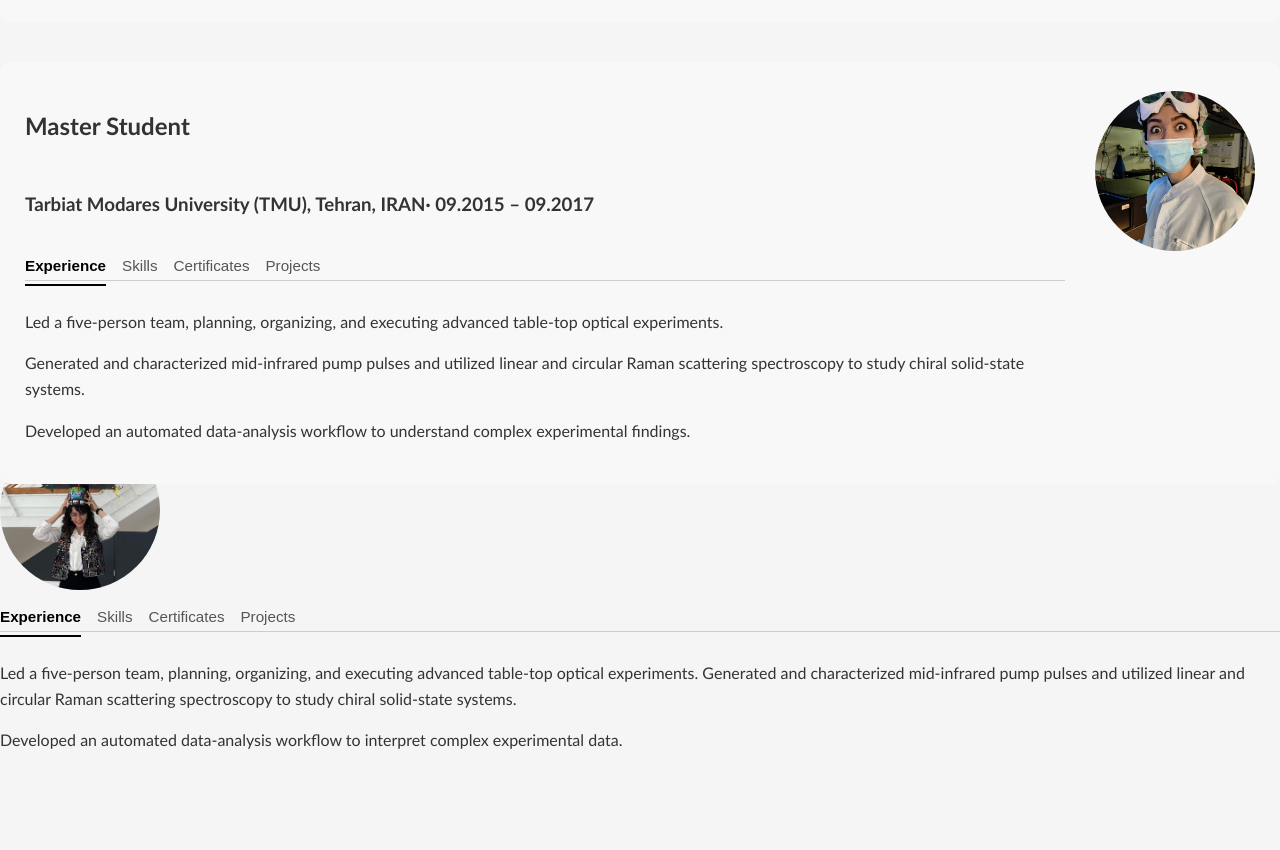
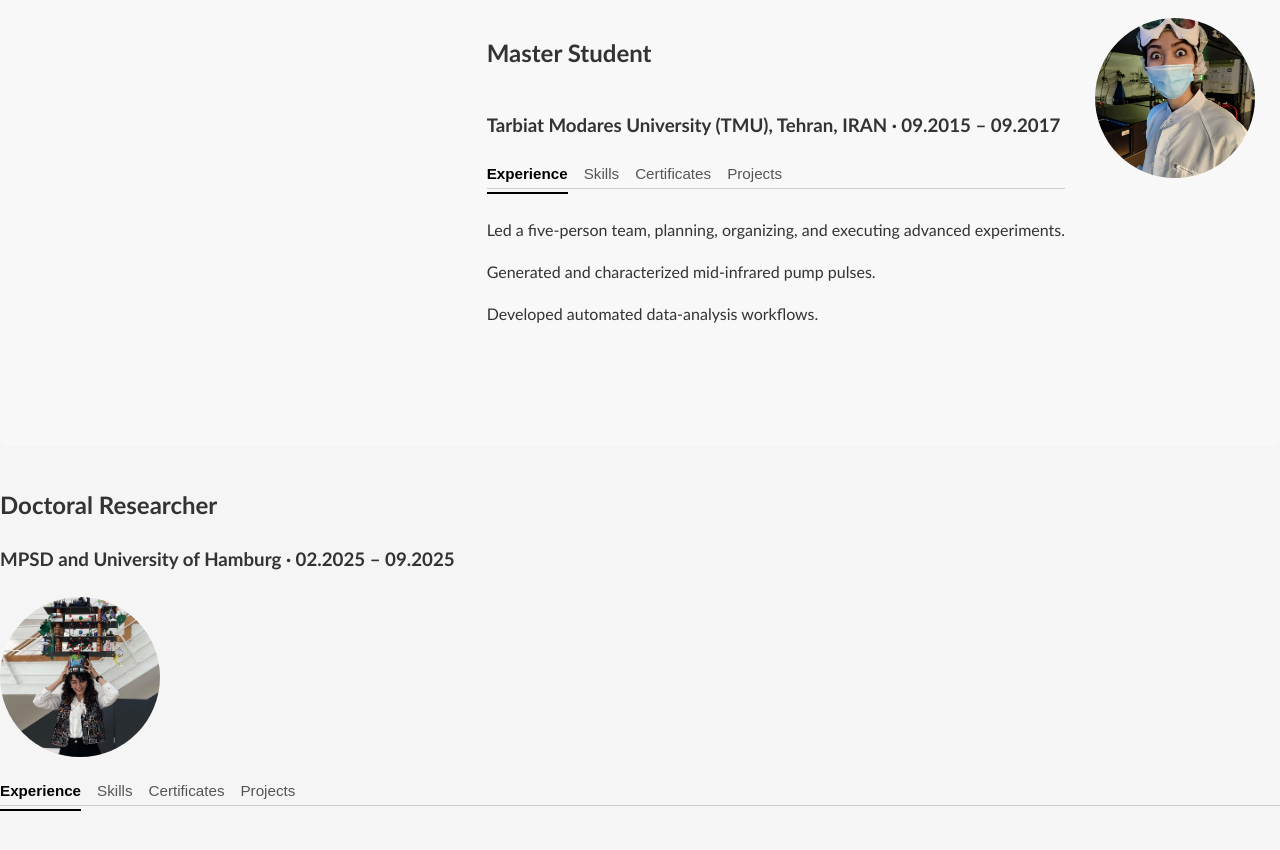
Before and after one commit to Niloo1370/Niloo1370.github.io, a plain HTML site: page index.html in a window 1280 px wide. Shown: the part 1240-2090 px from the top of the page. Drawn offline with Linux system fonts and the light colour scheme.

Commit message:
Make the Navbar anchored and keep the content right

```diff
--- a/index.html
+++ b/index.html
@@ -3,7 +3,7 @@
 <head>
     <meta charset="UTF-8">
     <title>Niloofar Taherian</title>
-    <link rel="stylesheet" href="style.css?v=29">
+    <link rel="stylesheet" href="style.css?v=30">
 </head>
 <body>
 <div style="text-align:right; margin:20px;">
@@ -119,17 +119,19 @@
 <div class="timeline-item postdoc">
     <div class="timeline-marker"></div>
 
-    <!-- Postdoc photo -->
+    <!-- Photo -->
     <img src="images/postdoc.jpg" alt="Postdoc photo" class="timeline-photo">
 
     <div class="timeline-content">
+
+        <!-- Title -->
         <div class="timeline-heading">
             <h2>Master Student</h2>
         </div>
 
-        <h3>Tarbiat Modares University (TMU), Tehran, IRAN· 09.2015 – 09.2017</h3>
+        <h3>Tarbiat Modares University (TMU), Tehran, IRAN · 09.2015 – 09.2017</h3>
 
-        <!-- Timeline local navigation -->
+        <!-- 🔒 FIXED NAVBAR (never moves) -->
         <div class="timeline-tabs">
             <button class="tab-btn active" data-tab="experience">Experience</button>
             <button class="tab-btn" data-tab="skills">Skills</button>
@@ -137,43 +139,38 @@
             <button class="tab-btn" data-tab="projects">Projects</button>
         </div>
 
+        <!-- 🔒 FIXED CONTENT WINDOW -->
+        <div class="tab-panel">
 
-        <!-- Experience -->
             <div class="tab-content active" data-content="experience">
-            <p>
-                Led a five-person team, planning, organizing, and executing advanced table-top optical
-                experiments.
-            </p>
-            <p>
-                Generated and characterized mid-infrared pump pulses and utilized linear
-                and circular Raman scattering spectroscopy to study chiral solid-state systems.
-            </p>
-            <p>
-                Developed an automated data-analysis workflow to understand complex experimental
-                findings.
-            </p>
+                <p>Led a five-person team, planning, organizing, and executing advanced experiments.</p>
+                <p>Generated and characterized mid-infrared pump pulses.</p>
+                <p>Developed automated data-analysis workflows.</p>
             </div>
 
-        <!-- Skills -->
             <div class="tab-content" data-content="skills">
                 <ul>
                     <li>Ultrafast laser spectroscopy</li>
-                <li>Raman scattering (linear & circular)</li>
-                <li>Chiral solid-state systems</li>
-                <li>Python-based data analysis & automation</li>
+                    <li>Raman scattering</li>
+                    <li>Python automation</li>
                 </ul>
             </div>
 
-        <!-- Certificates -->
             <div class="tab-content" data-content="certificates">
                 <ul>
-                <li>Laser Safety Training (Germany)</li>
-                <li>Advanced Cryogenics Workshop</li>
+                    <li>Laser Safety Training</li>
+                    <li>Cryogenics Workshop</li>
                 </ul>
+            </div>
+
+            <div class="tab-content" data-content="projects">
+                <p>Project descriptions go here.</p>
             </div>
 
         </div>
     </div>
+</div>
+
 
 
 
@@ -194,49 +191,8 @@
     </div>
 
     <div class="tab-panel">
-
-    <!-- Experience tab -->
-    <div class="tab-content active" data-content="experience">
-        <p>
-            Led a five-person team, planning, organizing, and executing advanced table-top optical
-            experiments. Generated and characterized mid-infrared pump pulses and utilized linear
-            and circular Raman scattering spectroscopy to study chiral solid-state systems.
-        </p>
-        <p>
-            Developed an automated data-analysis workflow to interpret complex experimental data.
-        </p>
+        <!-- tab-content here -->
     </div>
-
-    <!-- Skills tab -->
-    <div class="tab-content" data-content="skills">
-        <ul>
-            <li>Ultrafast laser spectroscopy</li>
-            <li>Raman scattering (linear & circular)</li>
-            <li>Python-based data analysis</li>
-            <li>Chiral solid-state systems</li>
-        </ul>
-    </div>
-
-    <!-- Certificates tab -->
-    <div class="tab-content" data-content="certificates">
-        <ul>
-            <li>Laser Safety Training (Germany)</li>
-            <li>Advanced Cryogenics Workshop</li>
-        </ul>
-    </div>
-
-    <!-- Projects tab -->
-    <div class="tab-content" data-content="projects">
-        <p>
-            Project A: Ultrafast control of superconducting order parameters.
-        </p>
-        <p>
-            Project B: Development of automated spectroscopy analysis pipelines.
-        </p>
-    </div>
-
-</div>
-
 
 </div>
 
--- a/style.css
+++ b/style.css
@@ -235,6 +235,11 @@
 .about a:hover {
     color: #000;
 }
+/* Timeline t.timeline-content {
+    display: flex;
+    flex-direction: column;
+}
+
 /* Timeline tabs */
 .timeline-tabs {
     display: flex;
@@ -268,13 +273,13 @@
     background: #000;
 }
 
-/* Fixed-height content area */
+/* 🔒 Anchored content window */
 .tab-panel {
-    height: 220px;      /* 🔑 THIS LOCKS THE NAVBAR */
+    height: 220px;
     overflow-y: auto;
 }
 
-/* Tab content visibility */
+/* Tab content switching */
 .tab-content {
     display: none;
     opacity: 0;
@@ -285,14 +290,3 @@
     display: block;
     opacity: 1;
 }
-.timeline-content {
-    display: flex;
-    flex-direction: column;
-}
-
-.timeline-header {
-    height: 120px;      /* locks navbar position */
-    display: flex;
-    flex-direction: column;
-    justify-content: flex-end;
-}
```
Lines whose indentation alone changed are shown as unchanged.
